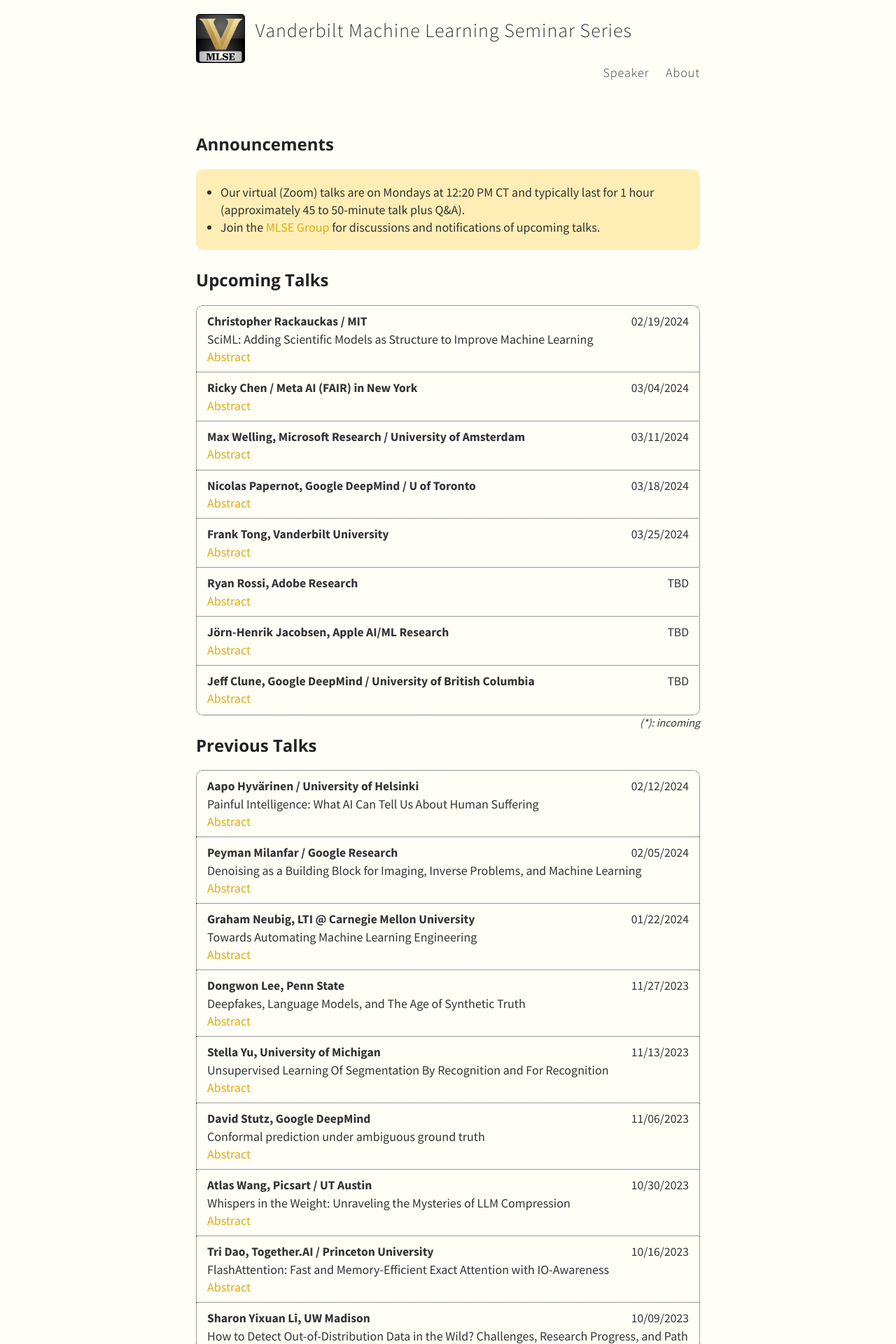
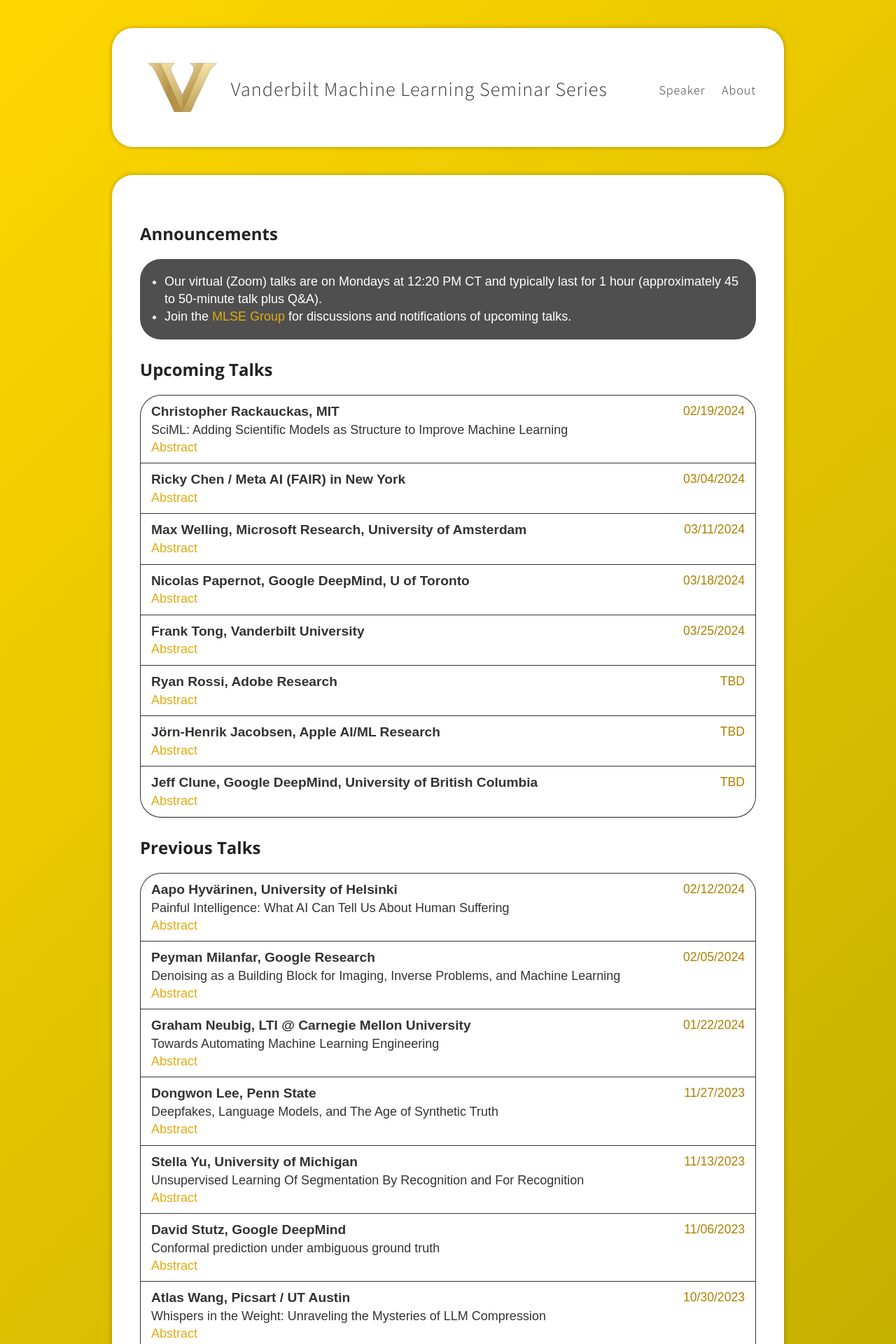
Before and after one commit to VanderbiltML/vanderbiltml.github.io, a Jekyll site: the page built from index.md, in a window 1280 px wide. Shown: the top 1920 px of the page at 70% size. Built offline with Jekyll 4.4.1, drawn with Linux system fonts in a browser that asks for light colours; nearby versions of some CDN libraries; a script that is not in the unit is left out; some of the changed text lies outside the part shown.

Commit message:
new gradient based look

```diff
--- a/_config.yml
+++ b/_config.yml
@@ -23,10 +23,10 @@ footer-links:
   flickr:
   github:
   instagram:
-  linkedin: vanderbiltmlss
+  linkedin: vanderbiltml
   pinterest:
   rss: # just type anything here for a working RSS icon
-  twitter: vanderbiltmlss
+  twitter: vanderbiltml
   stackoverflow: # your stackoverflow profile, e.g. "users/50476/bart-kiers"
   youtube: # channel/<your_long_string> or user/<user-name>
   googleplus: # anything in your profile username that comes after plus.google.com/
@@ -87,8 +87,11 @@ titles_from_headings:
 
 # Exclude these files from your production _site
 exclude:
-  - Gemfile
+  # - Gemfile
   - Gemfile.lock
   - LICENSE
   - README.md
   - CNAME
+
+plugins:
+  - jekyll-paginate
--- a/_layouts/default.html
+++ b/_layouts/default.html
@@ -21,11 +21,37 @@
     <link href="https://fonts.googleapis.com/css2?family=Source+Sans+Pro:wght@300;400;600;700&display=swap" rel="stylesheet">
     <link rel="stylesheet" href="https://cdn.jsdelivr.net/npm/bootstrap-icons@1.7.2/font/bootstrap-icons.css">
     <script src="https://kit.fontawesome.com/91fdbb9b51.js" crossorigin="anonymous"></script>
-    <script type="text/javascript" id="clustrmaps" src="//cdn.clustrmaps.com/map_v2.js?cl=ecb748&w=200&t=n&d=-_AcQxc_HHc0T4EMNth9VotvPWrvPnS6tXdDomGx53w&co=fffff8&ct=333333&cmo=f71717&cmn=099109"></script>
+    <script type='text/javascript' id='clustrmaps' src='//cdn.clustrmaps.com/map_v2.js?cl=ffffff&w=300&t=tt&d=-_AcQxc_HHc0T4EMNth9VotvPWrvPnS6tXdDomGx53w&co=8e8a00&cmo=93097f&cmn=0c930c&ct=ffffff'></script>
     <meta name="google-site-verification" content="g-KRaTGPF7D3P9GTCxhJr7z5Bf5MP0xb1OmFIM7eb4w" />
 
     {% include analytics.html %}
+    <style>
+      body {
+        /* background: linear-gradient(135deg, #ffffff 0%,#FFD700 50%, #000080 100%); */
+        background: linear-gradient(135deg, #FFD700 0%, #808000 100%);
+        /* background: linear-gradient(135deg, #FFD700 0%, #ffffff 100%); */
 
+
+
+
+
+
+
+        font-family: 'Avenir', sans-serif;
+      }
+
+      .container {
+        max-width: 960px;
+        /* margin: auto; */
+        margin-top: 40px;
+        border-radius: 30px;
+        background-color: #ffffff; /* Background color for the content */
+        padding: 40px;
+        box-shadow: 0px 0px 6px rgba(0,0,0,0.3); /* Optional: adds shadow for better content pop */
+      }
+
+
+    </style>
   </head>
 
   <body>
--- a/index.md
+++ b/index.md
@@ -80,7 +80,6 @@ meta-description: "Seminar series on the frontier of machine learning. Open to a
   {% endfor %}
 
 </div>
-<div class="note">(*): incoming </div>
 {% endfor %}
 
 /// Older talks can be found in Archives.
--- a/style.scss
+++ b/style.scss
@@ -19,7 +19,7 @@ html {
 
 body {
   background: $ivory;
-  font: 18px/1.4 $sourceSansPro;
+  font: 18px/1.4 avenir, helvetica, sans-serif;
   color: $darkGray;
 }
 
@@ -155,13 +155,13 @@ img {
 // .masthead
 //
 
-.wrapper-masthead {
-  margin-bottom: 50px;
-}
+// .wrapper-masthead {
+//   // margin-bottom: 60px;
+// }
 
 .masthead {
-  padding: 20px 0;
-  #border-bottom: 1px solid $darkGray;
+  padding: 0px 0;
+  // #border-bottom: 1px solid $darkGray;
   font-size: 50px;
 
   @include mobile {
@@ -172,7 +172,7 @@ img {
 .site-avatar {
   float: left;
   // width: 70px;
-  height: 70px;
+  height: 90px;
   margin-right: 15px;
 
   @include mobile {
@@ -197,17 +197,18 @@ img {
 }
 
 .site-name {
-  margin: 0;
+  margin-top: 24px;
   color: $darkGray;
   cursor: pointer;
   font-family: $sourceSansPro;
+  // font: 'avenir next', avenir, helvetica, sans-serif;
   font-weight: 300;
   font-size: 28px;
   letter-spacing: 1px;
 }
 
 .site-description {
-  margin: -5px 0 0 0;
+  margin: 5px 0 0 0;
   color: $gray;
   font-size: 16px;
 
@@ -218,8 +219,8 @@ img {
 
 nav {
   float: right;
-  margin-top: 23px; // @TODO: Vertically middle align
-  margin-bottom: 23;
+  margin-top: 36px; // @TODO: Vertically middle align
+  // margin-bottom: 23;
   font-family: $sourceSansPro;
   font-size: 18px;
   text-align: center;
@@ -250,6 +251,7 @@ nav {
 //
 
 .posts > .post {
+
   padding-bottom: 2em;
   border-bottom: 1px solid $lightGray;
 }
@@ -263,7 +265,7 @@ nav {
   blockquote {
     margin: 1.8em .8em;
     border-left: 2px solid $gray;
-    padding: 0.1em 1em;
+    padding: 0.9em 1em;
     color: $gray;
     font-size: 22px;
     font-style: italic;
@@ -298,11 +300,13 @@ footer {
     padding: 5px 5px;
     margin-bottom: -1px;
     border: 0px solid $darkGray;
-    background-color: #FEEEB6;
-    border-top-right-radius: 10px;
-    border-top-left-radius: 10px;
-    border-bottom-right-radius: 10px;
-    border-bottom-left-radius: 10px;
+    // background-color: #FEEEB6;
+    background-color: rgba(0, 0, 0, 0.69); /* 70% opacity */
+    color: white;
+    border-top-right-radius: 30px;
+    border-top-left-radius: 30px;
+    border-bottom-right-radius: 30px;
+    border-bottom-left-radius: 30px;
 }
 
 // Footnote
@@ -319,11 +323,12 @@ footer {
   padding: 15px 15px;
   margin-bottom: -1px;
   border: 0px solid $darkGray;
-  background-color: #FEEEB6;
-  border-top-right-radius: 10px;
-  border-top-left-radius: 10px;
-  border-bottom-right-radius: 10px;
-  border-bottom-left-radius: 10px;
+  background-color: rgba(0, 0, 0, 0.69); /* 70% opacity */
+  color: white;
+  border-top-right-radius: 30px;
+  border-top-left-radius: 30px;
+  border-bottom-right-radius: 30px;
+  border-bottom-left-radius: 30px;
 }
 .current-talk-join-button {
   float: right;
@@ -333,11 +338,13 @@ footer {
 .talk-date {
   float: right;
   font-size: 1.1rem;
+  color: #ac8100;
 }
 
 .talk-presenter {
+  font: average, helvetica, sans-serif;
   font-weight: 700;
-  font-size: 1.1rem;
+  font-size: 1.2rem;
 }
 
 .talk-title-link {
@@ -349,19 +356,19 @@ footer {
     display: block;
     padding: 10px 15px;
     margin-bottom: -1px;
-    border: 1px dotted $darkGray;
+    border: 1px solid $darkGray;
     border-bottom: 0px;
 }
 
 .list-group-item:first-child {
-    border-top-right-radius: 10px;
-    border-top-left-radius: 10px;
+    border-top-right-radius: 30px;
+    border-top-left-radius: 30px;
 }
 
 .list-group-item:last-child {
-    border-bottom: 1px dotted $darkerGray;
-    border-bottom-right-radius: 10px;
-    border-bottom-left-radius: 10px;
+    border-bottom: 1px solid $darkerGray;
+    border-bottom-right-radius: 30px;
+    border-bottom-left-radius: 30px;
 }
 
 details > summary::-webkit-details-marker {
@@ -385,9 +392,9 @@ details > summary {
 }
 
 .form {
-  background-color: $ivory;
-  border: 1px dotted $darkGray;
-  border-radius: 10px;
+  background-color: white;
+  border: 0px solid $darkGray;
+  border-radius: 30px;
   box-sizing: border-box;
   height: 470px;
   padding: 20px;
@@ -409,7 +416,7 @@ details > summary {
 
 //Textbox
 .textbox {
-  border: 1px dotted $darkGray;
+  border: 1px solid $darkGray;
   padding: 0px 10px;
   height: 60%;
   font-size: large;
@@ -425,7 +432,7 @@ details > summary {
   font: $sourceSansPro;
 }
 .textbox:focus {
-  background: #FEEEB6;
+  background: #fff3cf;
   outline: none;
 }
 
@@ -460,7 +467,7 @@ details > summary {
 .button1 {
   appearance: none;
   background-color: #DFAC11;
-  border: 1px dotted #BF9000;
+  border: 1px solid #BF9000;
   border-radius: 10px;
   box-shadow: rgba(27, 31, 35, .1) 0 1px 0;
   box-sizing: border-box;
```
Also changed, not shown: other parts of index.md (+1 -1 lines), _data/talks.yml (+25 -25 lines), images/Vandy.png (deleted), images/vml.png, images/vml1.png (added).
